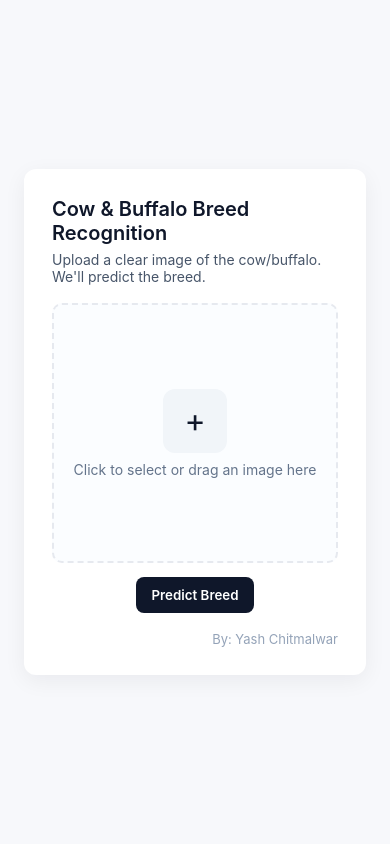
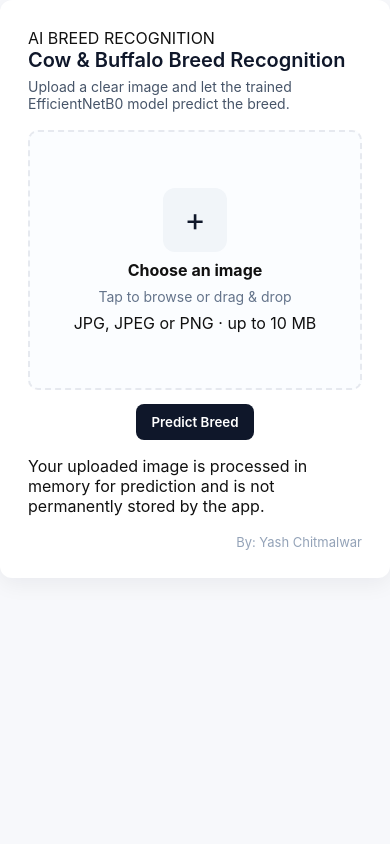
Before and after one commit to 1Y20ash/Cow-and-buffalo-Recognition, a Flask app: page / in a window 390 px wide. Run offline with Flask 3, Linux system fonts and the light colour scheme; parts of the project's set-up code (start-up, migrations or seed data) failed here and were passed over.

Commit message:
Improve mobile-friendly upload interface

```diff
--- a/templates/index.html
+++ b/templates/index.html
@@ -2,19 +2,23 @@
 <html lang="en">
   <head>
     <meta charset="utf-8" />
-    <meta name="viewport" content="width=device-width,initial-scale=1" />
+    <meta name="viewport" content="width=device-width, initial-scale=1" />
+    <meta name="theme-color" content="#0f172a" />
     <title>Cow & Buffalo Breed Recognition</title>
     <link rel="stylesheet" href="{{ url_for('static', filename='style.css') }}" />
   </head>
   <body>
-    <main class="container">
-      <div class="card">
-        <h1 class="title">Cow & Buffalo Breed Recognition</h1>
-        <p class="subtitle">Upload a clear image of the cow/buffalo. We'll predict the breed.</p>
+    <main class="page-shell">
+      <section class="card upload-card">
+        <header class="hero">
+          <span class="eyebrow">AI BREED RECOGNITION</span>
+          <h1 class="title">Cow & Buffalo Breed Recognition</h1>
+          <p class="subtitle">Upload a clear image and let the trained EfficientNetB0 model predict the breed.</p>
+        </header>
 
         {% with messages = get_flashed_messages(with_categories=true) %}
           {% if messages %}
-            <div class="messages">
+            <div class="messages" role="alert">
               {% for category, msg in messages %}
                 <div class="flash {{ category }}">{{ msg }}</div>
               {% endfor %}
@@ -24,56 +28,65 @@
 
         <form method="post" enctype="multipart/form-data" class="upload-form">
           <label class="upload-box" id="uploadBox">
-            <input type="file" name="image" id="imageInput" accept="image/*" required>
-            <div class="placeholder">
-              <div class="plus">+</div>
-              <div class="hint">Click to select or drag an image here</div>
+            <input type="file" name="image" id="imageInput" accept=".jpg,.jpeg,.png,image/jpeg,image/png" required>
+            <div class="placeholder" id="placeholder">
+              <div class="plus" aria-hidden="true">+</div>
+              <strong>Choose an image</strong>
+              <span class="hint">Tap to browse or drag & drop</span>
+              <span class="file-note">JPG, JPEG or PNG · up to 10 MB</span>
             </div>
-            <img id="preview" class="preview" src="" alt="" />
+            <img id="preview" class="preview" src="" alt="Selected image preview" />
           </label>
 
-          <button type="submit" class="btn">Predict Breed</button>
+          <button type="submit" class="btn" id="predictButton">Predict Breed</button>
         </form>
 
+        <p class="privacy-note">Your uploaded image is processed in memory for prediction and is not permanently stored by the app.</p>
         <footer class="footer-note">By: Yash Chitmalwar</footer>
-      </div>
+      </section>
     </main>
 
     <script>
       const imageInput = document.getElementById('imageInput');
       const preview = document.getElementById('preview');
+      const placeholder = document.getElementById('placeholder');
       const uploadBox = document.getElementById('uploadBox');
 
-      imageInput.addEventListener('change', (e) => {
-        const file = e.target.files[0];
-        if (!file) return;
+      function showPreview(file) {
+        if (!file || !file.type.startsWith('image/')) return;
         const reader = new FileReader();
         reader.onload = () => {
           preview.src = reader.result;
           preview.style.display = 'block';
+          placeholder.style.display = 'none';
           uploadBox.classList.add('has-image');
         };
         reader.readAsDataURL(file);
+      }
+
+      imageInput.addEventListener('change', (event) => {
+        showPreview(event.target.files[0]);
       });
 
-      // drag & drop UX
-      ['dragenter','dragover'].forEach(evt =>
-        uploadBox.addEventListener(evt, (e) => { e.preventDefault(); uploadBox.classList.add('dragover'); })
-      );
-      ['dragleave','drop'].forEach(evt =>
-        uploadBox.addEventListener(evt, (e) => { e.preventDefault(); uploadBox.classList.remove('dragover'); })
-      );
-      uploadBox.addEventListener('drop', (e) => {
-        const file = e.dataTransfer.files[0];
+      ['dragenter', 'dragover'].forEach((eventName) => {
+        uploadBox.addEventListener(eventName, (event) => {
+          event.preventDefault();
+          uploadBox.classList.add('dragover');
+        });
+      });
+
+      ['dragleave', 'drop'].forEach((eventName) => {
+        uploadBox.addEventListener(eventName, (event) => {
+          event.preventDefault();
+          uploadBox.classList.remove('dragover');
+        });
+      });
+
+      uploadBox.addEventListener('drop', (event) => {
+        const file = event.dataTransfer.files[0];
         if (!file) return;
-        imageInput.files = e.dataTransfer.files;
-        const reader = new FileReader();
-        reader.onload = () => {
-          preview.src = reader.result;
-          preview.style.display = 'block';
-          uploadBox.classList.add('has-image');
-        };
-        reader.readAsDataURL(file);
+        imageInput.files = event.dataTransfer.files;
+        showPreview(file);
       });
     </script>
   </body>
```
